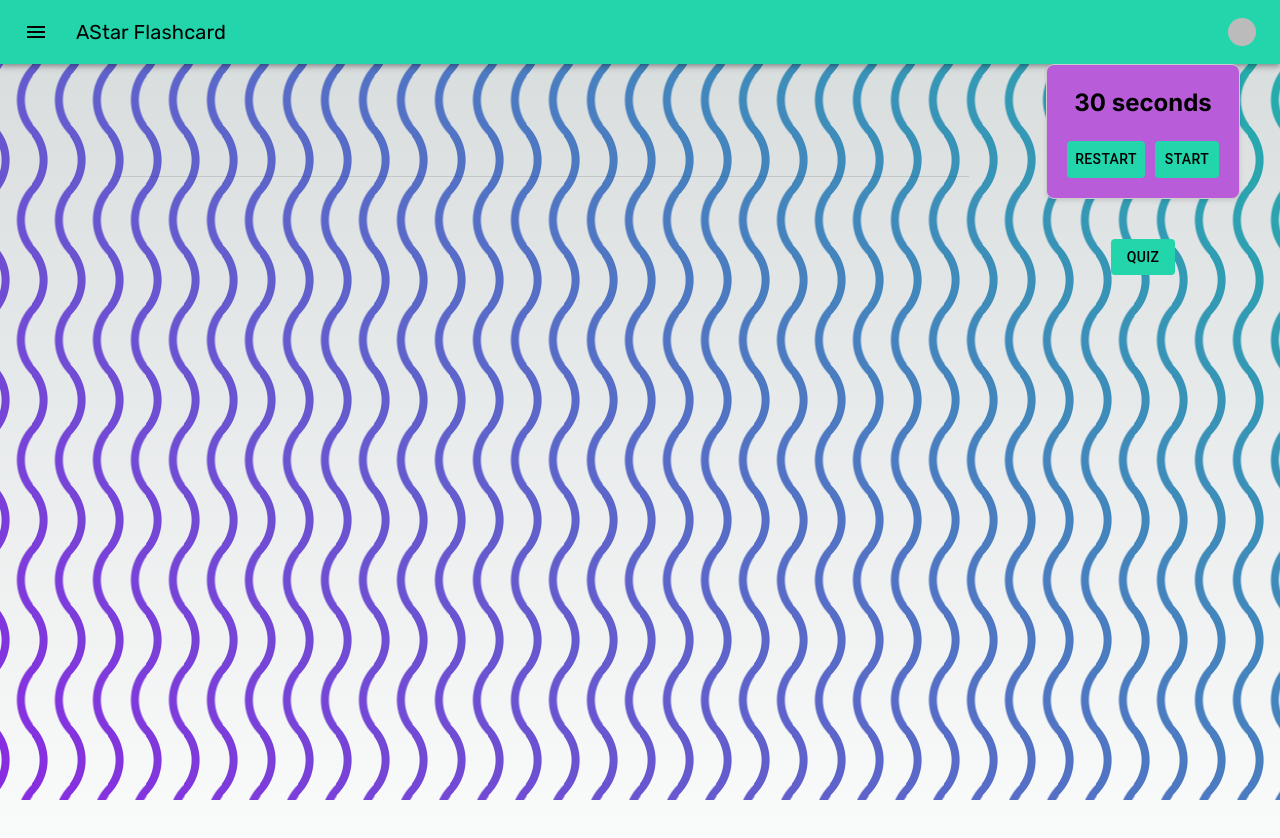
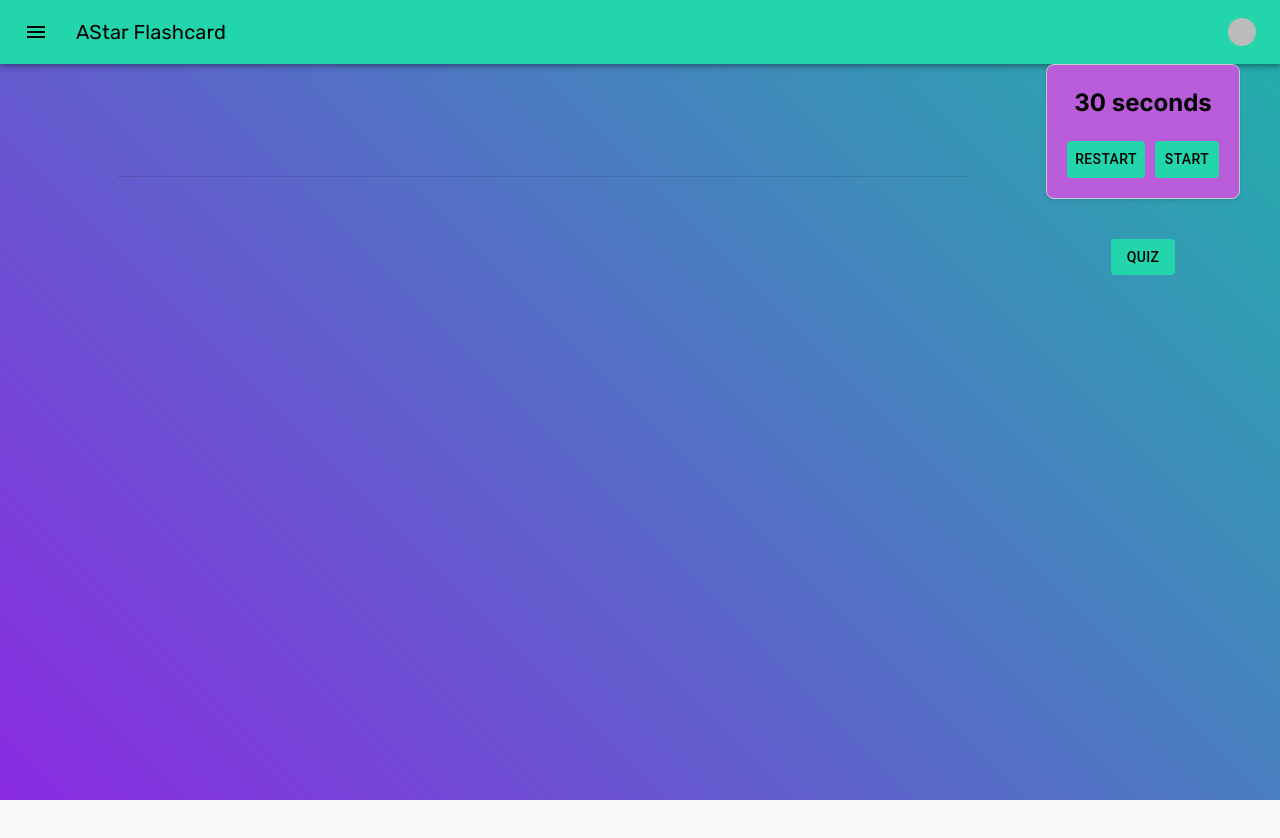
Before and after one commit to Shoheicode/Project-4-AI-Flashcards, a Next.js app: page /flashcard in a window 1280 px wide. Shown: the top 838 px of the page. Built offline with nearby package versions, Linux system fonts and the light colour scheme; no server answers; sample sign-in values are in the browser's storage; some icons are missing; a web font is replaced by a local one.

Commit message:
update to not include overflow

```diff
--- a/app/flashcard/background.css
+++ b/app/flashcard/background.css
@@ -29,8 +29,9 @@
     width: 100%;
     height: 100%;
     background: linear-gradient(45deg, #8a2be2, #20b2aa);
+    overflow: hidden;
     z-index: -10000;
-    animation: moveMask 5s infinite ease-in-out;
+    /* animation: moveMask 1s infinite ease-in-out; */
   }
 
   @keyframes moveMask {
```
